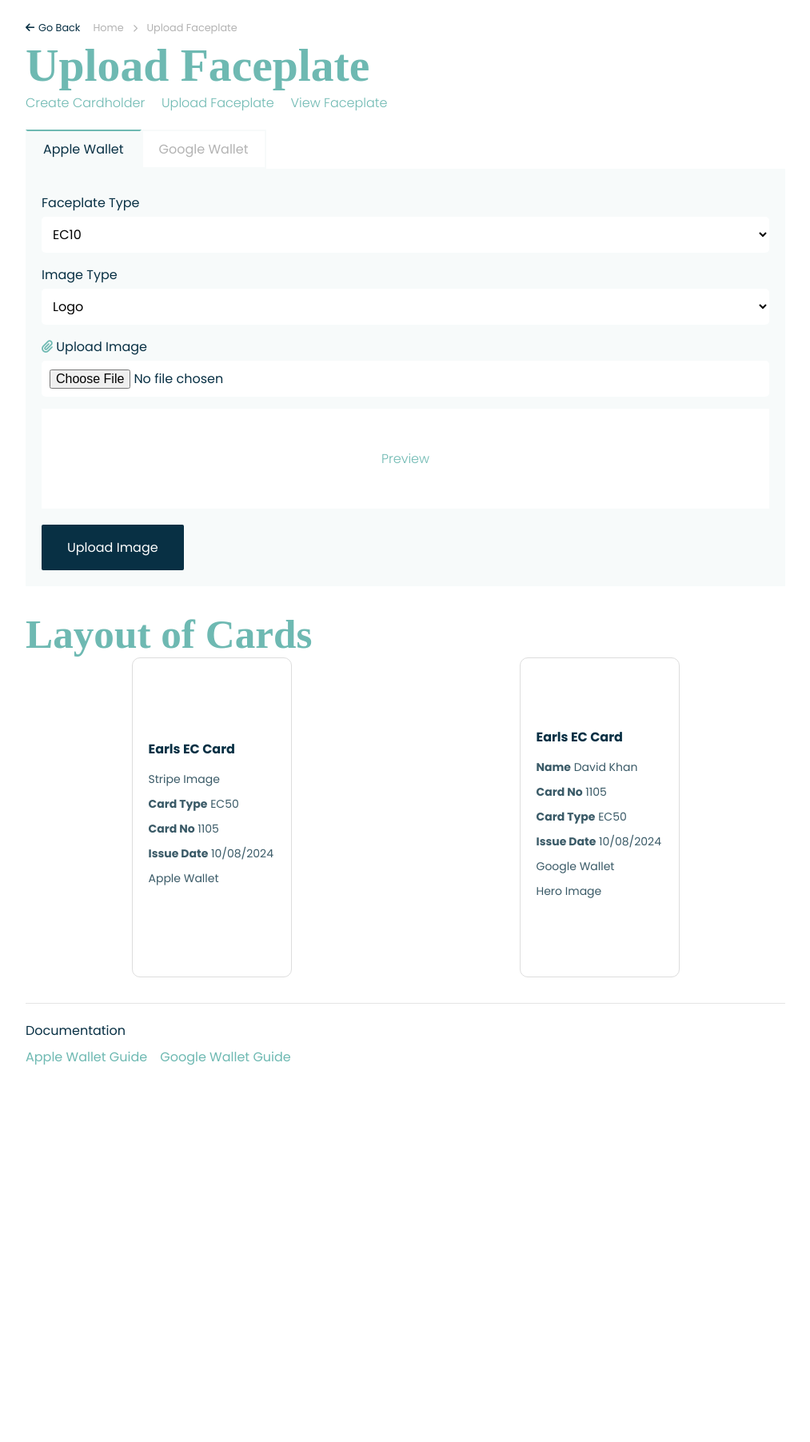
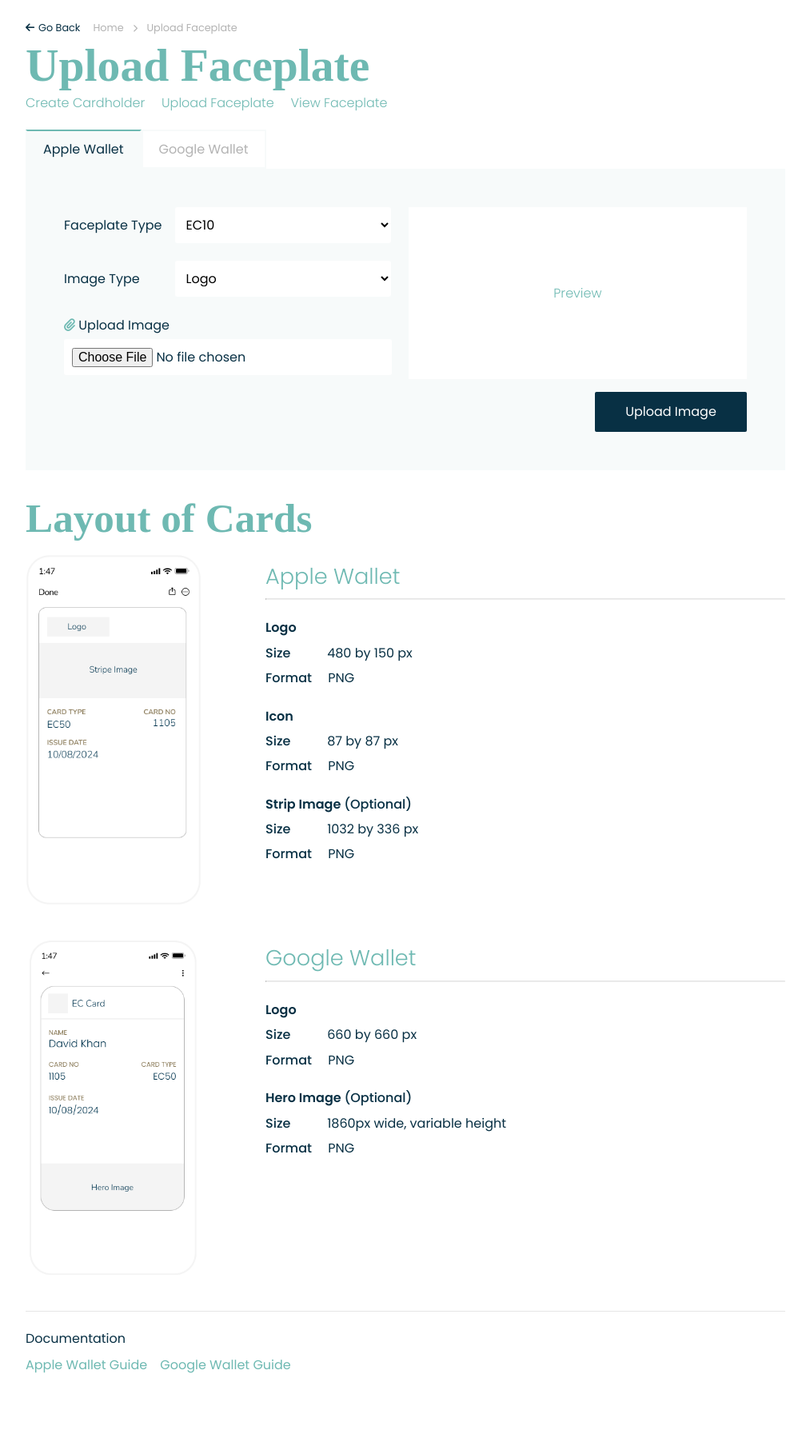
Before and after one commit to RyanDanielLee/Earls-Discount-System, a Django app: page /site_admin/ec_card/upload_card_faceplate/ in a window 1280 px wide. Shown: the part 62-1865 px from the top of the page at 80% size, without its empty margins (133-1146 px from the left). Before the commit the page ends 1394 px from the top, so only its background shows below. Run offline with Django 5.2, Linux system fonts and the light colour scheme; some web fonts are replaced.

Commit message:
update upload-faceplate.html & view-faceplate.html

```diff
--- a/Earls_Discount_System/static/css/eccard-style.css
+++ b/Earls_Discount_System/static/css/eccard-style.css
@@ -66,8 +66,37 @@ textarea.eccard-form-text {
 }
 
 /* start of upload faceplate */
+
+.upload-contents {
+  display: flex;
+  justify-content: center;
+  gap: 0.4rem;
+  margin-bottom: 1rem;
+}
+
+.upload-options {
+  display: flex;
+  gap: 1.4rem;
+  flex-direction: column;
+}
+
+.upload-options .option {
+  display: flex;
+  justify-content: space-between;
+  align-items: center;
+}
+
+.upload-options .option.file {
+  display: flex;
+  flex-direction: column;
+}
+
 .tab-container {
   display: flex;
+}
+
+.btn-container {
+  justify-items: end;
 }
 
 .tab {
@@ -84,7 +113,7 @@ textarea.eccard-form-text {
 }
 .form-section {
   background-color: var(--bg-variant);
-  padding: 20px;
+  padding: 3rem;
   display: none;
 }
 .form-section.active {
@@ -93,30 +122,44 @@ textarea.eccard-form-text {
 
 .form-section label {
   display: block;
-  margin: 10px 0 5px;
+  white-space: nowrap;
+  padding-right: 1rem;
 }
 
 .form-section label i {
   color: var(--primary-color);
 }
 
-.form-section select,
+.form-section select {
+  margin-right: 1rem;
+}
+
+.form-section select {
+  width: 270px;
+  padding: 10px;
+  border-radius: 3px;
+  font-size: 16px;
+  background-color: var(--bg-color);
+}
+
 .form-section input[type='file'] {
-  width: 100%;
+  width: 410px;
   padding: 10px;
-  margin: 5px 0 15px;
-  border-radius: 5px;
+  margin: 5px 0;
+  border-radius: 3px;
   font-size: 16px;
   background-color: var(--bg-color);
 }
 .preview-box {
+  width: 100%;
   background-color: var(--bg-color);
   padding: 50px;
-  text-align: center;
+  display: flex;
+  align-items: center;
+  justify-content: center;
   color: var(--primary-color);
   font-size: 1rem;
   font-weight: 300;
-  margin: 10px 0 20px;
 }
 
 .layout-section {
@@ -129,30 +172,55 @@ textarea.eccard-form-text {
   font-family: 'Abhaya Libre', serif;
 }
 
-.card-container {
+.layout-container {
+  margin: 1rem 0;
   display: flex;
-  gap: 20px;
-  justify-content: space-around;
-  flex-wrap: wrap;
+  flex-direction: column;
+  gap: 2rem;
 }
-.card {
-  width: 200px;
-  padding: 20px;
-  background-color: white;
-  border: 1px solid #ddd;
-  border-radius: 10px;
 
-  text-align: center;
+.layout-contents {
+  display: flex;
+  gap: 5rem;
 }
-.card-title {
-  font-weight: bold;
-  margin-bottom: 15px;
+
+.layout-info {
+  width: 100%;
 }
-.card-content {
-  font-size: 14px;
-  color: #3a5a67;
-  margin-bottom: 10px;
+
+.layout-info h1 {
+  font-size: 1.7em;
+  font-weight: 300;
+  color: var(--primary-color);
+  padding: 0.4rem 0;
 }
+
+.layout-info hr {
+  border-top: 1px solid var(--grey-color);
+}
+
+.layout-info .item {
+  display: flex;
+  flex-direction: column;
+  margin-top: 1rem;
+  gap: 0.4rem;
+}
+
+.layout-contents img {
+  width: 220px;
+}
+
+.layout-info .title {
+  font-size: 1rem;
+  font-weight: 600;
+  margin-top: 0.4rem;
+}
+
+.layout-info .item p > span {
+  padding-right: 1rem;
+  font-weight: 500;
+}
+
 .documentation {
   border-top: 1px solid var(--grey-color);
   margin-top: 2rem;
@@ -178,3 +246,22 @@ textarea.eccard-form-text {
   color: var(--font-color);
 }
 /* end of upload faceplate */
+
+/* start of view faceplate */
+.view-faceplate-container .apple-logo-image {
+  background-color: var(--grey-color);
+  width: 480px;
+  height: 150px;
+}
+
+.view-faceplate-container .apple-icon-image {
+  background-color: var(--grey-color);
+  width: 70px;
+  height: 70px;
+}
+
+.view-faceplate-container .google-logo-image {
+  background-color: var(--grey-color);
+  width: 170px;
+  height: 170px;
+}
--- a/Earls_Discount_System/static/css/style.css
+++ b/Earls_Discount_System/static/css/style.css
@@ -134,11 +134,14 @@ a {
 }
 
 .form-button {
+  display: flex;
+  justify-content: center;
   color: var(--bg-color);
   background-color: var(--font-color);
   font-size: 1rem;
-  padding: 1rem;
+  padding: 0.8rem 1rem;
   border-radius: 2px;
+  width: 190px;
 }
 
 .form-button:hover {
--- a/Earls_Discount_System/templates/eccard/upload-faceplate.html
+++ b/Earls_Discount_System/templates/eccard/upload-faceplate.html
@@ -27,76 +27,119 @@
         </div>
 
         <!-- Apple Wallet -->
+        <div id="appleWallet" class="form-section active">
             <div class="upload-contents">
-            <div class="upload-options"></div>
-            <div class="upload-preview"></div>
-        </div>
-        <div id="appleWallet" class="form-section active">
-            <label>Faceplate Type</label>
+                <div class="upload-options">
+                    <div class="option"><label>Faceplate Type</label>
                         <select>
                             <option>EC10</option>
                             <option>EC50</option>
                             <option>EC100</option>
                         </select>
-
-            <label>Image Type</label>
+                    </div>
+                    <div class="option"><label>Image Type</label>
                         <select>
                             <option>Logo</option>
                             <option>Icon</option>
                             <option>Strip</option>
                         </select>
-
+                    </div>
+                    <div class="option-file">
                         <label><i class="fa-solid fa-paperclip"></i> Upload Image</label>
                         <input type="file">
+                    </div>
+                </div>
                 <div class="preview-box">Preview</div>
-
+            </div>
+            <div class="btn-container">
                 <button type="submit" class="form-button">Upload Image</button>
+            </div>
+        </div>
     </div>
 
     <!-- Google Wallet -->
     <div id="googleWallet" class="form-section">
-            <label>Faceplate Type</label>
+        <div class="upload-contents">
+            <div class="upload-options">
+                <div class="option"><label>Faceplate Type</label>
                     <select>
                         <option>EC10</option>
                         <option>EC50</option>
                         <option>EC100</option>
                     </select>
-
-            <label>Image Type</label>
+                </div>
+                <div class="option"><label>Image Type</label>
                     <select>
                         <option>Logo</option>
                         <option>Hero</option>
                     </select>
-
+                </div>
+                <div class="option-file">
                     <label><i class="fa-solid fa-paperclip"></i> Upload Image</label>
                     <input type="file">
+                </div>
+            </div>
             <div class="preview-box">Preview</div>
-
+        </div>
+        <div class="btn-container">
             <button type="submit" class="form-button">Upload Image</button>
         </div>
+    </div>
+
     <!-- Layout Section -->
     <div class="layout-section">
         <h2>Layout of Cards</h2>
-            <div class="card-container">
+        <div class="layout-container">
             <!-- Apple Wallet Card -->
-                <div class="card">
-                    <div class="card-title">Earls EC Card</div>
-                    <div class="card-content">Stripe Image</div>
-                    <div class="card-content"><strong>Card Type</strong> EC50</div>
-                    <div class="card-content"><strong>Card No</strong> 1105</div>
-                    <div class="card-content"><strong>Issue Date</strong> 10/08/2024</div>
-                    <div class="card-content">Apple Wallet</div>
+            <div class="layout-contents">
+                <div class="layout-img"><img src="{% static 'images/apple-wallet.png' %}" alt="Apple Wallet Layout"></a>
+                </div>
+                <div class="layout-info">
+                    <h1>Apple Wallet</h1>
+                    <hr>
+
+                    <div class="item">
+                        <p class="title">Logo</p>
+                        <p><span>Size</span>&nbsp;&nbsp;&nbsp;&nbsp;&nbsp;&nbsp;&nbsp;480 by 150 px</p>
+                        <p><span>Format</span> PNG</p>
+                    </div>
+
+                    <div class="item">
+                        <p class="title">Icon</p>
+                        <p><span>Size</span>&nbsp;&nbsp;&nbsp;&nbsp;&nbsp;&nbsp;&nbsp;87 by 87 px</p>
+                        <p><span>Format</span> PNG</p>
+                    </div>
+
+                    <div class="item">
+                        <p class="title">Strip Image <span class="optional">(Optional)</span></p>
+                        <p><span>Size</span>&nbsp;&nbsp;&nbsp;&nbsp;&nbsp;&nbsp;&nbsp;1032 by 336 px</p>
+                        <p><span>Format</span> PNG</p>
+                    </div>
+                </div>
+
             </div>
 
             <!-- Google Wallet Card -->
-                <div class="card">
-                    <div class="card-title">Earls EC Card</div>
-                    <div class="card-content"><strong>Name</strong> David Khan</div>
-                    <div class="card-content"><strong>Card No</strong> 1105</div>
-                    <div class="card-content"><strong>Card Type</strong> EC50</div>
-                    <div class="card-content"><strong>Issue Date</strong> 10/08/2024</div>
-                    <div class="card-content">Google Wallet</div>
-                    <div class="card-content">Hero Image</div>
+            <div class="layout-contents">
+                <div class="layout-img"><img src="{% static 'images/google-wallet.png' %}"
+                        alt="Apple Wallet Layout"></a>
+                </div>
+                <div class="layout-info">
+                    <h1>Google Wallet</h1>
+                    <hr>
+
+                    <div class="item">
+                        <p class="title">Logo</p>
+                        <p><span>Size</span>&nbsp;&nbsp;&nbsp;&nbsp;&nbsp;&nbsp;&nbsp;660 by 660 px</p>
+                        <p><span>Format</span> PNG</p>
+                    </div>
+
+                    <div class="item">
+                        <p class="title">Hero Image <span class="optional">(Optional)</span></p>
+                        <p><span>Size</span>&nbsp;&nbsp;&nbsp;&nbsp;&nbsp;&nbsp;&nbsp;1860px wide, variable height</p>
+                        <p><span>Format</span> PNG</p>
+                    </div>
+                </div>
             </div>
         </div>
     </div>
```
Also changed, not shown: Earls_Discount_System/templates/eccard/view-faceplate.html (+35 -3 lines), Earls_Discount_System/static/images/apple-wallet.png (added), Earls_Discount_System/static/images/google-wallet.png (added). Lines whose indentation alone changed are shown as unchanged.
